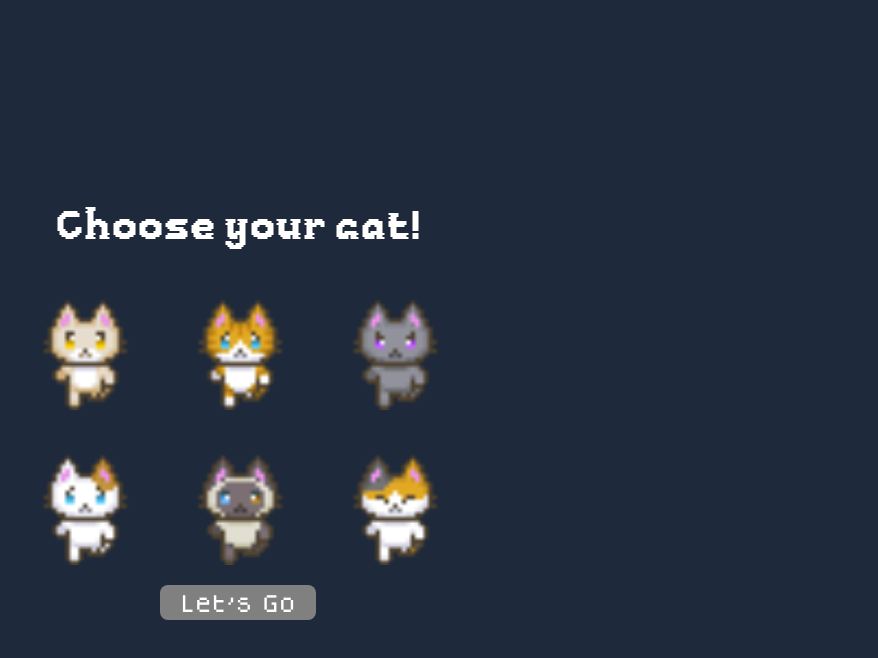
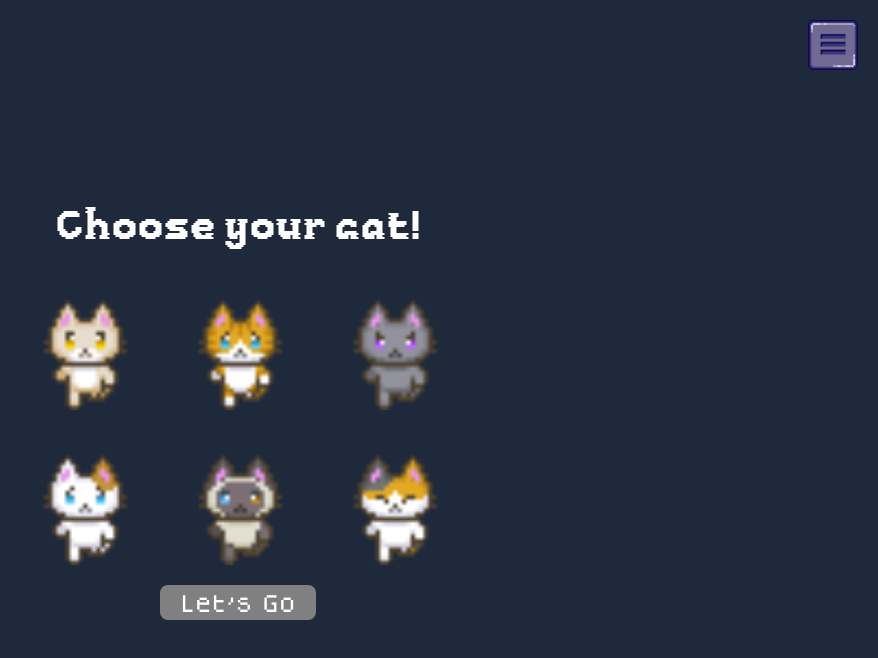
Before and after one commit to kaungzhan/eth-crypto-game, a React (Vite) app in the folder mekdi-pipeline/: page /choose-cat in a window 1280 px wide. Shown: the top 658 px of the page, without its empty margins (402-1280 px from the left). Built offline with nearby package versions, Linux system fonts and the light colour scheme.

Commit message:
added menu to choosecat

```diff
--- a/mekdi-pipeline/src/css/Choosecat.css
+++ b/mekdi-pipeline/src/css/Choosecat.css
@@ -115,3 +115,47 @@
 .lets-go-button:hover:enabled {
     background-color: #0056b3;
 }
+
+/* Fullscreen Menu Overlay */
+.menu-overlay {
+    position: fixed; /* ✅ Covers the entire screen */
+    top: 0;
+    left: 0;
+    width: 100vw;
+    height: 100vh;
+    background: rgba(0, 0, 0, 0.8); /* ✅ Dark background */
+    display: flex;
+    flex-direction: column;
+    align-items: center;
+    justify-content: center;
+    gap: 20px;
+    z-index: 11;
+}
+
+/* Menu Button (Top Right) */
+.menu-button {
+    position: absolute;
+    top: 20px;
+    right: 20px;
+    width: 50px;
+    height: 50px;
+    cursor: pointer;
+    transition: transform 0.2s ease;
+    z-index: 10;
+}
+
+.menu-button:hover {
+    transform: scale(1.1);
+}
+
+/* Menu Options */
+.menu-option {
+    width: 120px;
+    height: auto;
+    cursor: pointer;
+    transition: transform 0.2s ease;
+}
+
+.menu-option:hover {
+    transform: scale(1.1);
+}
--- a/mekdi-pipeline/src/pages/Choosecat.tsx
+++ b/mekdi-pipeline/src/pages/Choosecat.tsx
@@ -27,6 +27,11 @@ import cat6_1 from "../assets/cat6/cat6-1.png";
 import cat6_2 from "../assets/cat6/cat6-2.png";
 import cat6_3 from "../assets/cat6/cat6-3.png";
 
+// Import menu UI
+import menuIcon from "../assets/menu.png";
+import playButton from "../assets/main-play.png";
+import quitButton from "../assets/main-quit.png";
+
 // Array of animations for each cat
 const catAnimations = [
   [cat1_1, cat1_2, cat1_3],
@@ -42,6 +47,7 @@ const ChooseCatPage: React.FC = () => {
   const [selectedCat, setSelectedCat] = useState<number | null>(null);
   const [hoveredCat, setHoveredCat] = useState<number | null>(null);
   const [currentFrame, setCurrentFrame] = useState<number>(0);
+  const [isMenuOpen, setIsMenuOpen] = useState(false);
 
   // Handle selecting a cat
   const handleCatSelect = (index: number) => {
@@ -74,8 +80,33 @@ const ChooseCatPage: React.FC = () => {
     }
   };
 
+  // Toggle Menu Visibility
+  const toggleMenu = () => {
+    setIsMenuOpen((prev) => !prev);
+  };
+
+  // Handle Play Button Click
+  const handlePlay = () => {
+    console.log("Play Clicked!");
+    setIsMenuOpen(false);
+  };
+
+  // Handle Quit Button Click
+  const handleQuit = () => {
+    console.log("Quit Clicked!");
+    navigate("/"); // ✅ Navigate back to main menu
+  };
+
   return (
     <div className="choose-cat-container">
+      {/* Menu Button (Top Right) */}
+      <img
+        src={menuIcon}
+        alt="Menu"
+        className="menu-button"
+        onClick={toggleMenu}
+      />
+
       <h1 className="choose-cat-title">Choose your cat!</h1>
 
       {/* Grid of Cat Options */}
@@ -112,6 +143,14 @@ const ChooseCatPage: React.FC = () => {
       <button className="lets-go-button" onClick={handleLetsGo} disabled={selectedCat === null}>
         Let's Go
       </button>
+
+      {/* Fullscreen Menu (Only Shows When Menu is Open) */}
+      {isMenuOpen && (
+        <div className="menu-overlay">
+          <img src={playButton} alt="Play" className="menu-option" onClick={handlePlay} />
+          <img src={quitButton} alt="Quit" className="menu-option" onClick={handleQuit} />
+        </div>
+      )}
     </div>
   );
 };
--- a/mekdi-pipeline/src/pages/Walletpage.tsx
+++ b/mekdi-pipeline/src/pages/Walletpage.tsx
@@ -4,14 +4,14 @@ import { useLocation } from "react-router-dom";
 import "../css/WalletPage.css";
 
 // Import images for menu
-import menuIcon from "../assets/menu.png"; // ✅ Your menu button image
-import playButton from "../assets/main-play.png"; // ✅ Your play button image
-import quitButton from "../assets/main-quit.png"; // ✅ Your quit button image
+import menuIcon from "../assets/menu.png";
+import playButton from "../assets/main-play.png";
+import quitButton from "../assets/main-quit.png";
 
 const WalletPage: React.FC = () => {
   const location = useLocation();
   const navigate = useNavigate();
-  const selectedCat = location.state?.selectedCat || null; // ✅ Get selected cat from state
+  const selectedCat = location.state?.selectedCat || null; // Get selected cat from state
 
   const [isMenuOpen, setIsMenuOpen] = useState(false);
   const [showSparkles, setShowSparkles] = useState(false);
@@ -23,13 +23,11 @@ const WalletPage: React.FC = () => {
 
   // Handle Play Button Click
   const handlePlay = () => {
-    console.log("Play Clicked!");
     setIsMenuOpen(false);
   };
 
   // Handle Quit Button Click
   const handleQuit = () => {
-    console.log("Quit Clicked!");
     navigate("/"); // ✅ Navigate back to main menu
   };
 
```
Also changed, not shown: mekdi-pipeline/src/css/Walletpage.css (line endings or trailing spaces).
